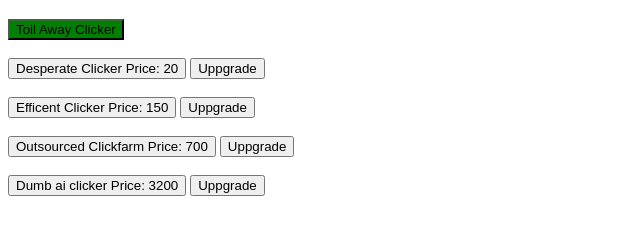
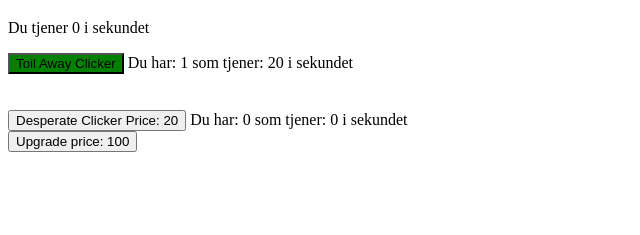
Before and after one commit to TobiasReidarsen/Et-spill, a plain HTML site: page index.html in a window 1280 px wide. Shown: the part 61-296 px from the top of the page, without its empty margins (0-640 px from the left). Drawn offline with Linux system fonts and the light colour scheme.

Commit message:
Added a lot of stuff and fixed a bunch of stuff. Added a function that checks if a gen is unlocked or not. Gave functionality to the upgrade button.
Migrated from VScode to Webstorm because of infuriating bugs with VScode.

```diff
--- a/JS/controllerMethods.js
+++ b/JS/controllerMethods.js
@@ -1,5 +1,13 @@
 let generatorMethods = {
     // METHODS
+
+    tick: function () {
+        controllerData.tickNumber++;
+        generatorModel.currency.bigBoyMoney += generatorModel.moneyGrowth;
+        generatorMethods.unlocked();
+        view();
+        controllerData.timer = window.setTimeout(generatorMethods.tick, 1000);
+    },
 
     moneyMaker: function (number) {
         let addedMoney = generatorModel.moneyGens[number];
@@ -11,35 +19,45 @@ let generatorMethods = {
 
             generatorModel.currency.bigBoyMoney -= addedMoney.price;
 
-            this.priceCalc(number);
+            this.genBuyPriceCalc(number);
 
             return;
-        } else if (number == 0) {
+        } else if (number === 0) {
 
             generatorModel.currency.bigBoyMoney += addedMoney.value;
             return;
         }
-        console.log('Not enought cash');
+        console.log('Not enough cash');
     },
 
-    priceCalc: function (number){
+    genBuyPriceCalc: function (number){
         let price = generatorModel.moneyGens[number].price;
-        let newPrice = generatorModel.moneyGens[number].newPrice;
         let growth = generatorModel.moneyGens[number].priceGrowth;
         let ownedGen = generatorModel.moneyGens[number].owned;
 
 
         generatorModel.moneyGens[number].newPrice = price * (growth ** ownedGen);
-        console.log(`Prisen er nå: ${newPrice}`);
-
-
 
     },
 
-    tick: function () {
-        controllerData.tickNumber++;
-        view();
-        console.log(controllerData.tickNumber);
-        controllerData.timer = window.setTimeout(generatorMethods.tick, 1000);
+    upgrade: function (number) {
+
+        if(generatorModel.currency.bigBoyMoney > generatorModel.moneyGens[number].upgradePrice){
+            generatorModel.moneyGrowth -= generatorModel.moneyGens[number].value;
+            generatorModel.moneyGrowth += generatorModel.moneyGens[number].value *= 2;
+            generatorModel.currency.bigBoyMoney -= generatorModel.moneyGens[number].upgradePrice;
+            generatorModel.moneyGens[number].upgradePrice = generatorModel.moneyGens[number].upgradePrice*2;
+        } else {
+            console.log("Not enough money");
+        }
+    },
+
+
+    unlocked: function () {
+        for (let i = 0; i < generatorModel.moneyGens.length; i++){
+            if (generatorModel.currency.bigBoyMoney > generatorModel.moneyGens[i].price){
+                generatorModel.moneyGens[i].unlocked = true;
+            }
+        }
     },
 }
--- a/JS/generatorModel.js
+++ b/JS/generatorModel.js
@@ -12,10 +12,10 @@ let generatorModel = {
     ////////////////// money gens //////////////////
     moneyGens: [
         { class: "generator", id: "manualClicker", text: "Toil Away Clicker", value: 20, owned: 1, unlocked: true },
-        { class: "generator", id: "desperateClicker", text: "Desperate Clicker", value: 0.5, owned: 0, price: 20, newPrice: 20, priceGrowth: 1.07, unlocked: true },
-        { class: "generator", id: "efficentClicker", text: "Efficent Clicker", value: 2, owned: 0, price: 150, newPrice: 150, priceGrowth: 1.08, unlocked: true },
-        { class: "generator", id: "outsourcedClickfarm", text: "Outsourced Clickfarm", value: 10, owned: 0, price: 700, newPrice: 700, priceGrowth: 1.09, unlocked: true },
-        { class: "generator", id: "dumbAiClicker", text: "Dumb ai clicker", value: 50, owned: 0, price: 3200, newPrice: 3200, priceGrowth: 1.06, unlocked: true },
+        { class: "generator", id: "desperateClicker", text: "Desperate Clicker", value: 0.5, owned: 0, price: 20, newPrice: 20, priceGrowth: 1.07, unlocked: true, upgradePrice: 100, newUpgradePrice: 100},
+        { class: "generator", id: "efficentClicker", text: "Efficent Clicker", value: 2, owned: 0, price: 150, newPrice: 150, priceGrowth: 1.08, unlocked: false, upgradePrice: 2500, newUpgradePrice: 2500},
+        { class: "generator", id: "outsourcedClickfarm", text: "Outsourced Clickfarm", value: 10, owned: 0, price: 700, newPrice: 700, priceGrowth: 1.09, unlocked: false, upgradePrice: 13500, newUpgradePrice: 13500},
+        { class: "generator", id: "dumbAiClicker", text: "Dumb ai clicker", value: 50, owned: 0, price: 3200, newPrice: 3200, priceGrowth: 1.06, unlocked: false, upgradePrice: 27560, newUpgradePrice: 27560},
     ],
 
 }
--- a/JS/view.js
+++ b/JS/view.js
@@ -7,33 +7,37 @@ generatorMethods.tick();
 }
 
 function view(){
-    app = document.getElementById("app");
-
+    let app = document.getElementById("app");
+    let moneyGens = generatorModel.moneyGens;
     let html = /*HTML*/``;
 
     html += /*HTML*/`
-            <h1>Big Boy Money: ${generatorModel.currency.bigBoyMoney}</h1>
+            <div><h1>Big Boy Money: ${generatorModel.currency.bigBoyMoney}</h1></div>
+            <div><p>Du tjener ${generatorModel.moneyGrowth} i sekundet</p></div>
         `;
 
-    for(let i = 0; i < generatorModel.moneyGens.length; i++){
-        if(generatorModel.moneyGens[i].unlocked){
+    for(let i = 0; i < moneyGens.length; i++){
+        if(moneyGens[i].unlocked){
             html += /*HTML*/`
+            <div>
             <button
-            class = "${generatorModel.moneyGens[i].class} ${generatorModel.moneyGens[i].id}"
+            class = "${moneyGens[i].class} ${moneyGens[i].id}"
             onclick = "generatorMethods.moneyMaker(${i})">
-            ${generatorModel.moneyGens[i].text} ${generatorModel.moneyGens[i].newPrice ? 'Price: ' + generatorModel.moneyGens[i].newPrice : ''}</button>
+            ${moneyGens[i].text} ${moneyGens[i].newPrice ? 'Price: ' + moneyGens[i].newPrice : ''}</button>
+            Du har: ${moneyGens[i].owned} som tjener: ${moneyGens[i].value*moneyGens[i].owned} i sekundet
+            </div>
 
             `;
             if(i > 0){
                 html += /*HTML*/`
-                    <button>Uppgrade</button></br></br>
+                    <div><button onclick="generatorMethods.upgrade(${i})">Upgrade price: ${generatorModel.moneyGens[i].upgradePrice}</button></div></br></br>
                 `;
             } else {
                 html += /*HTML*/`</br></br>`;
             }
         }
     }
-
+    //generatorModel.moneyGens[i].owned
 
     app.innerHTML = html;
 }
--- a/index.html
+++ b/index.html
@@ -11,10 +11,10 @@
         background-color: green;
        }
     </style>
-    <script src="JS/generatorModel.js"></script>
-    <script src="JS/controllerData.Js"></script>
-    <script src="JS/controllerMethods.js"></script>
-    <script src="JS/view.js"></script>
+    <script type="text/javascript" src="JS/generatorModel.js"></script>
+    <script type="text/javascript" src="JS/controllerData.Js"></script>
+    <script type="text/javascript" src="JS/controllerMethods.js"></script>
+    <script type="text/javascript" src="JS/view.js"></script>
 
 </head>
 
```
